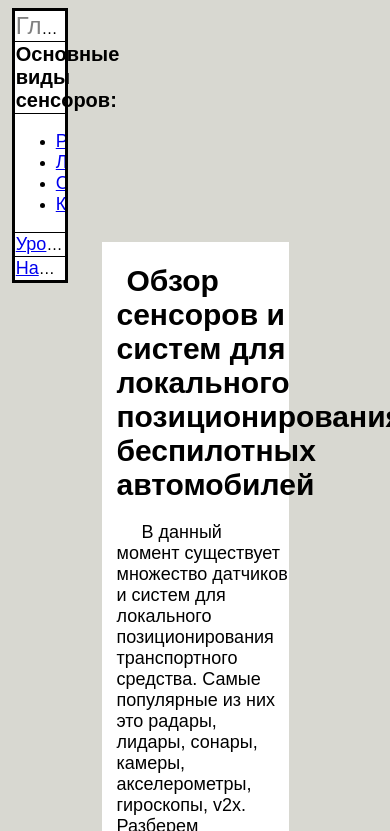
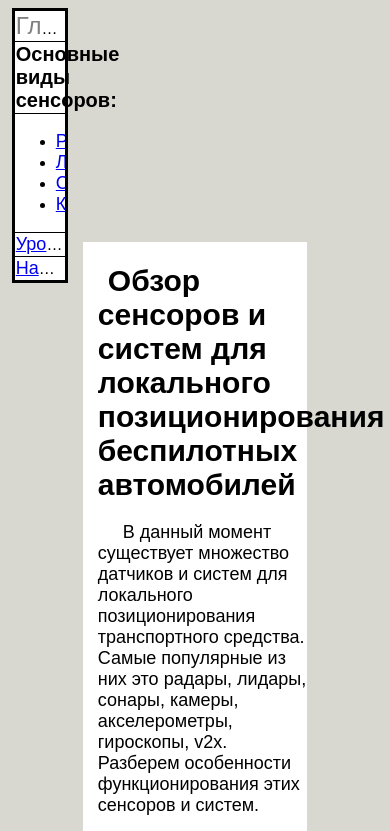
Before and after one commit to asimonov05/project0, a plain HTML site: page index.html in a window 390 px wide. Shown: the top 831 px of the page. Drawn offline with Linux system fonts and the light colour scheme.

Commit message:
Fix for mobiles

```diff
--- a/styles.css
+++ b/styles.css
@@ -23,7 +23,7 @@ div {
 	padding-left: 15px;
 	padding-top: 2px;
 	padding-bottom: 5px;
-	margin: -12% 25%;
+	margin: -12% 20%;
 	background-color: white;
 }
 
```
